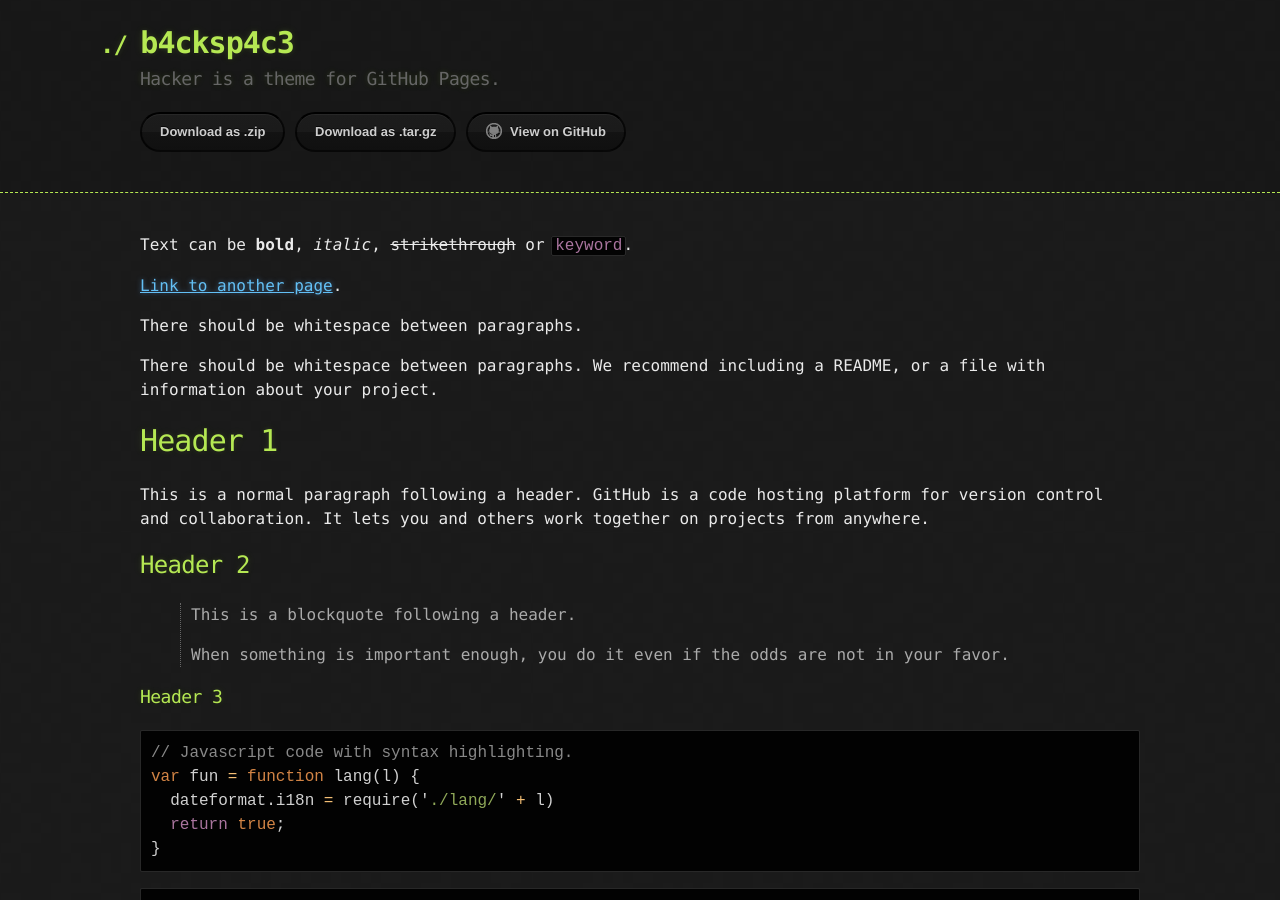
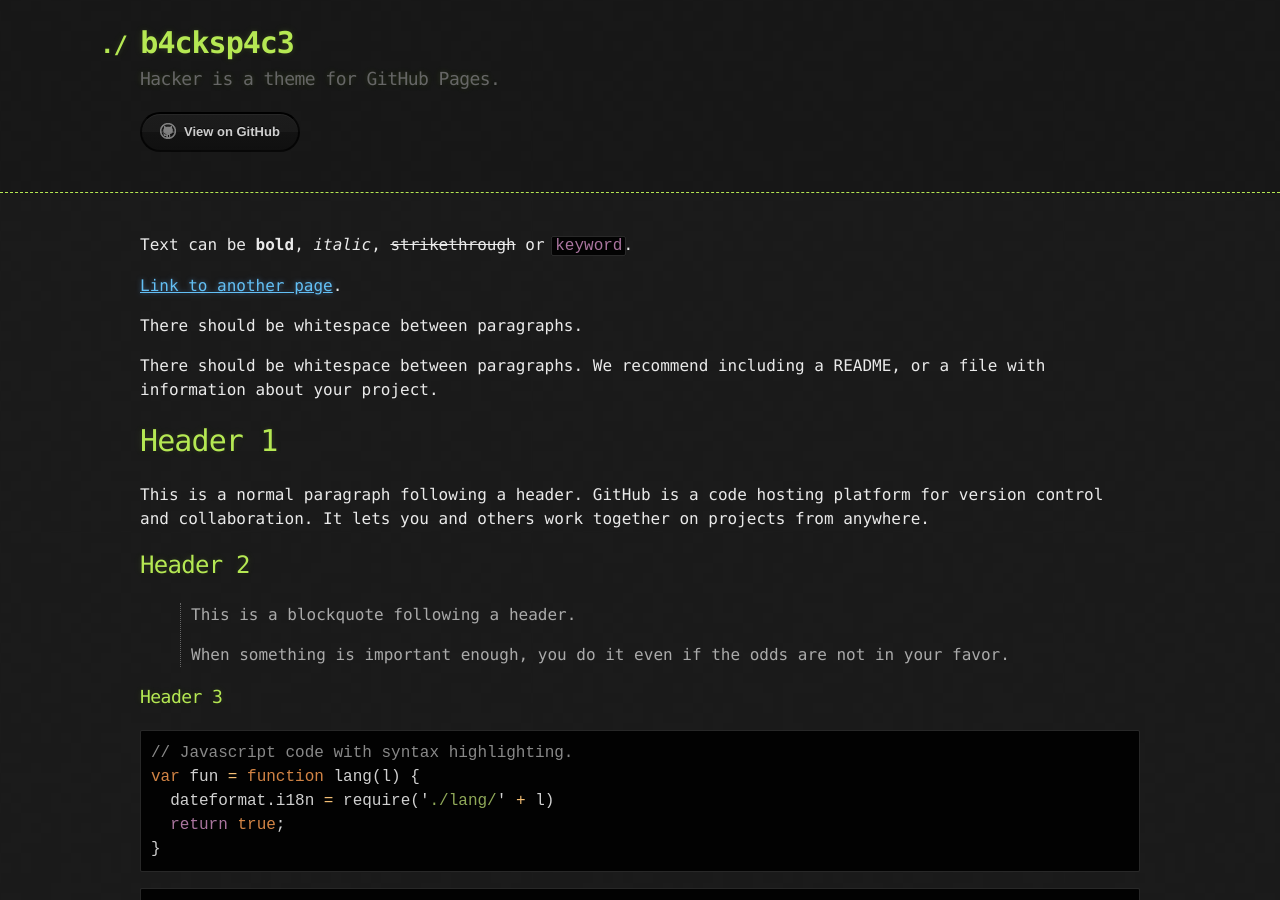
Before and after one commit to b4cksp4c3/b4cksp4c3.github.io, a Jekyll site: the page built from index.md, in a window 1280 px wide and 900 px high. Built offline with Jekyll 4.4.1, drawn with Linux system fonts in a browser that asks for light colours.

Commit message:
Updated default.html

```diff
--- a/_layouts/default.html
+++ b/_layouts/default.html
@@ -17,10 +17,10 @@
         <h2>{{ site.description | default: site.github.project_tagline }}</h2>
 
         <section id="downloads">
-          {% if site.show_downloads %}
+         <!-- {% if site.show_downloads %}
             <a href="{{ site.github.zip_url }}" class="btn">Download as .zip</a>
             <a href="{{ site.github.tar_url }}" class="btn">Download as .tar.gz</a>
-          {% endif %}
+	    {% endif %}-->
           <a href="{{ site.github.repository_url }}" class="btn btn-github"><span class="icon"></span>View on GitHub</a>
         </section>
       </div>
```
